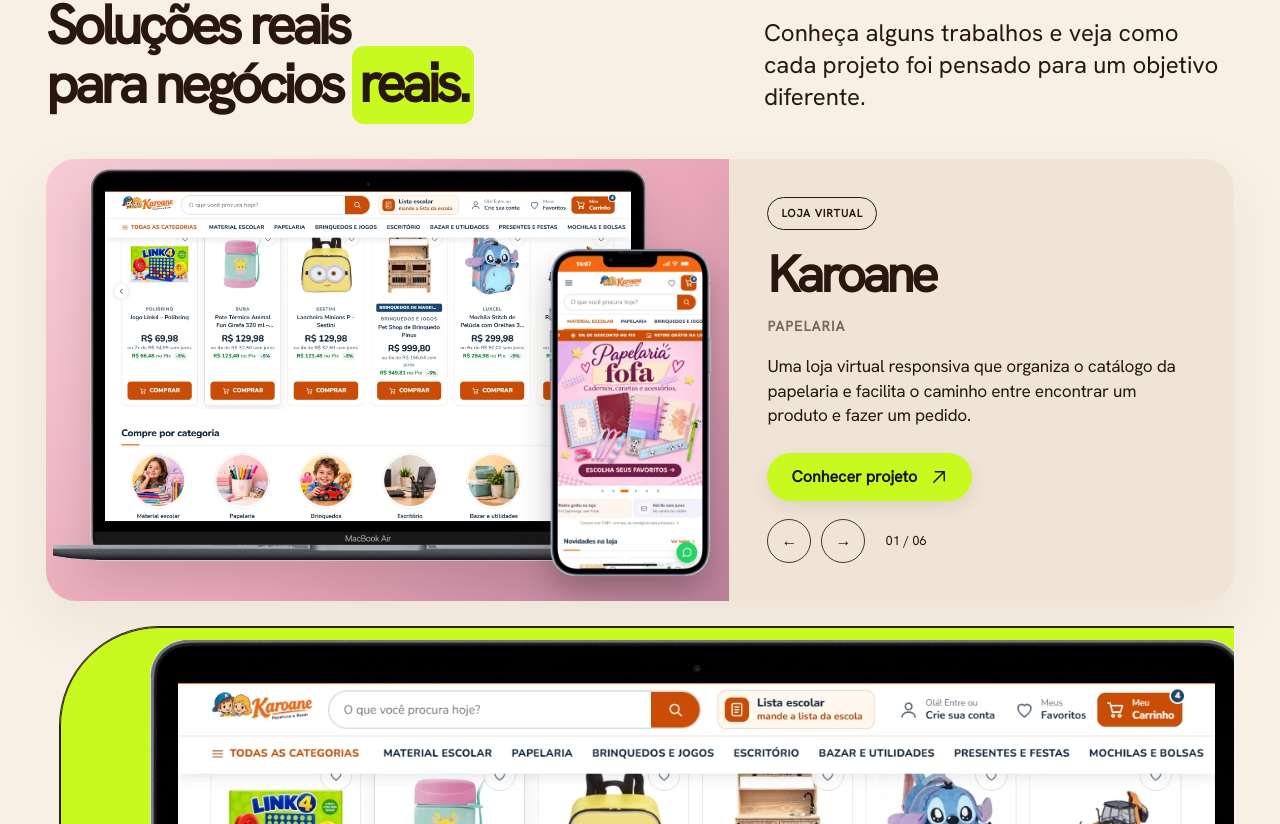
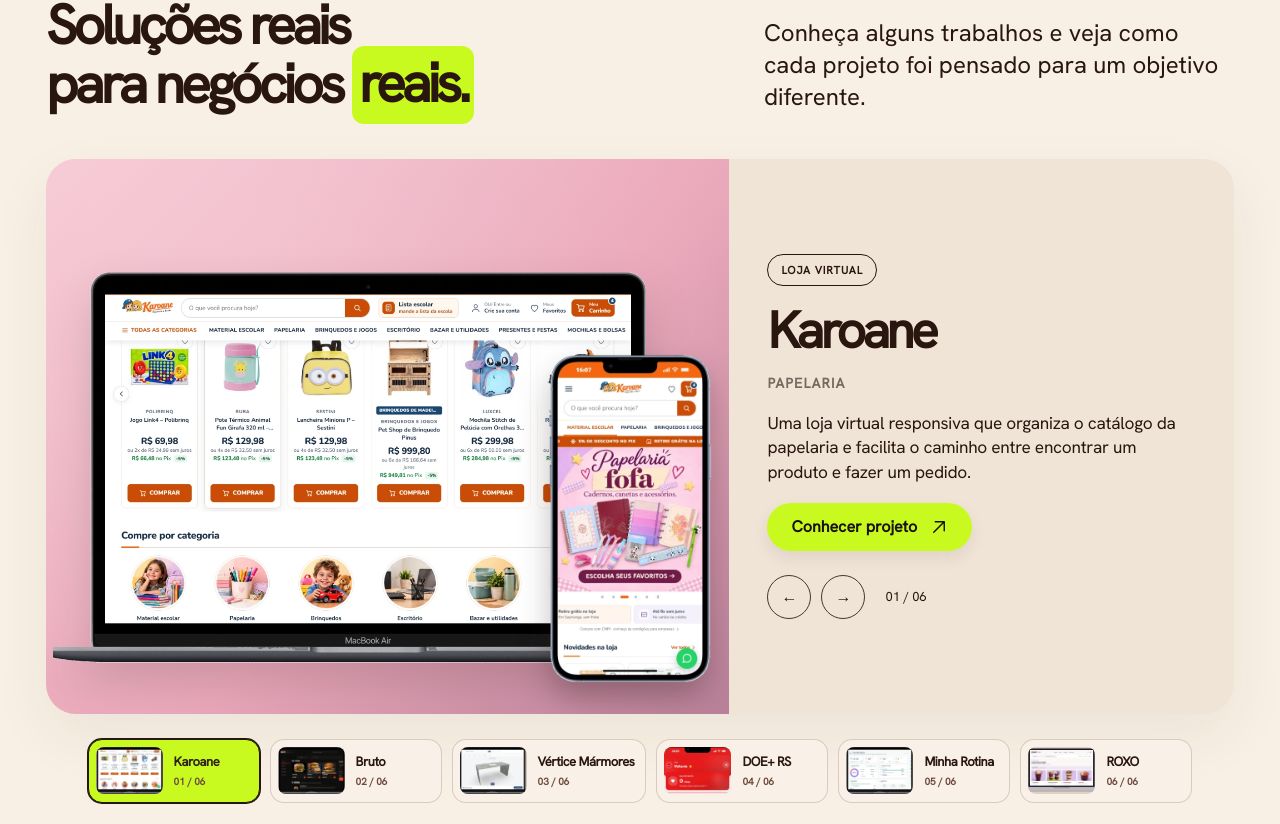
Before and after one commit to palomagl/unica, a React (Vite) app: page / in a window 1280 px wide. Shown: the part 3616-4440 px from the top of the page. Built offline with nearby package versions, Linux system fonts and the light colour scheme.

Commit message:
fix: restaurar enquadramento dos notebooks e compactar apenas os textos

```diff
--- a/src/components/commercial.css
+++ b/src/components/commercial.css
@@ -194,3 +194,69 @@
 @media(max-width:600px){
   #projetos .u-project-disclaimer{font-size:10px;margin:-5px 0 12px}
 }
+
+/* Restitui o enquadramento grande dos dispositivos.
+   Só reduz o espaço da coluna de texto, nunca a área visual dos projetos. */
+@media(min-width:901px){
+  #projetos .u-project-feature{height:auto!important;min-height:555px!important}
+  #projetos .u-project-feature>.u-project-visual{min-height:555px!important;height:100%!important}
+  #projetos .u-project-feature>.u-project-copy{min-height:555px!important;height:auto!important}
+}
+#projetos .u-device-laptop{
+  width:92%;height:84%;max-height:none;left:1%;bottom:9%;
+  object-fit:contain;object-position:left bottom;
+}
+#projetos .u-device-phone{
+  width:24%;height:88%;max-height:none;right:2.5%;bottom:5.5%;
+  object-fit:contain;object-position:right bottom;
+}
+/* Sem espaço vazio artificial entre botão e navegação. */
+#projetos .u-project-controls{margin-top:16px!important;padding-top:8px!important}
+#projetos .u-project-copy{justify-content:center!important}
+#projetos .u-project-copy .u-project-description{margin:0 0 15px!important}
+#projetos .u-project-copy>.u-pill{margin-top:4px!important}
+@media(max-width:900px){
+  #projetos .u-project-feature>.u-project-copy{justify-content:flex-start!important}
+  #projetos .u-device-laptop{width:72%;height:84%;left:10%;bottom:4%}
+  #projetos .u-device-phone{width:18%;height:91%;right:12%;bottom:2%}
+}
+@media(max-width:600px){
+  #projetos .u-device-laptop{width:93%;height:84%;left:1%;bottom:6%}
+  #projetos .u-device-phone{width:24%;height:88%;right:2.5%;bottom:3%}
+  #projetos .u-project-controls{margin-top:12px!important;padding-top:5px!important}
+  #projetos .u-project-copy .u-kicker{margin-bottom:10px}
+  #projetos .u-project-copy .u-project-description{margin-bottom:11px!important}
+}
+/* Seletor de trabalhos: miniaturas reais, com indicação de qual está ativo. */
+#projetos .u-small-projects{width:100%;max-width:100%;padding:5px 1px 15px;justify-content:flex-start;gap:10px}
+#projetos .u-small-projects button.u-project-preview{
+  display:flex;align-items:center;gap:11px;min-width:172px;max-width:215px;
+  min-height:64px;padding:7px 11px 7px 7px;border-radius:14px;
+  text-align:left;background:#f9f0e7;border:1px solid #aa948468;
+  transition:transform .22s,background .22s,border-color .22s;
+}
+#projetos .u-small-projects button.u-project-preview[aria-pressed="true"]{
+  background:var(--u-accent);border-color:#25170c;box-shadow:0 0 0 1px #25170c;
+}
+#projetos .u-project-preview-img{
+  width:67px;height:47px;flex:none;border-radius:8px;overflow:hidden;
+  background:#e2d1c3;display:block;position:relative;
+}
+#projetos .u-project-preview-img img{width:100%;height:100%;object-fit:cover;object-position:center top;display:block}
+#projetos .u-project-preview-label{display:block;min-width:0}
+#projetos .u-project-preview-label strong{
+  display:block;font-size:13px;line-height:1.12;white-space:normal;
+  letter-spacing:-.035em;font-weight:900
+}
+#projetos .u-project-preview-label small{display:block;margin-top:6px;font-size:10px;color:#6e4b3e}
+@media(max-width:600px){
+  #projetos .u-small-projects{margin-top:10px;padding-bottom:11px}
+  #projetos .u-small-projects button.u-project-preview{
+    min-width:156px;max-width:175px;min-height:60px;gap:8px;padding:6px
+  }
+  #projetos .u-project-preview-img{width:58px;height:44px}
+  #projetos .u-project-preview-label strong{font-size:12px}
+}
+@media(prefers-reduced-motion:reduce){
+  #projetos .u-small-projects button.u-project-preview{transition:none}
+}
```
